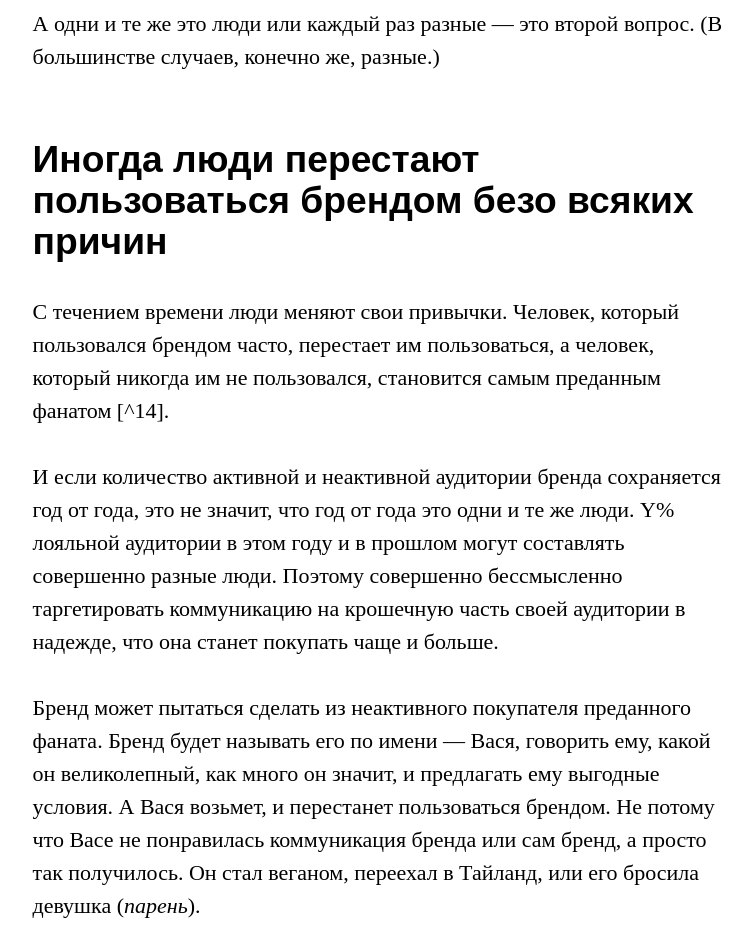
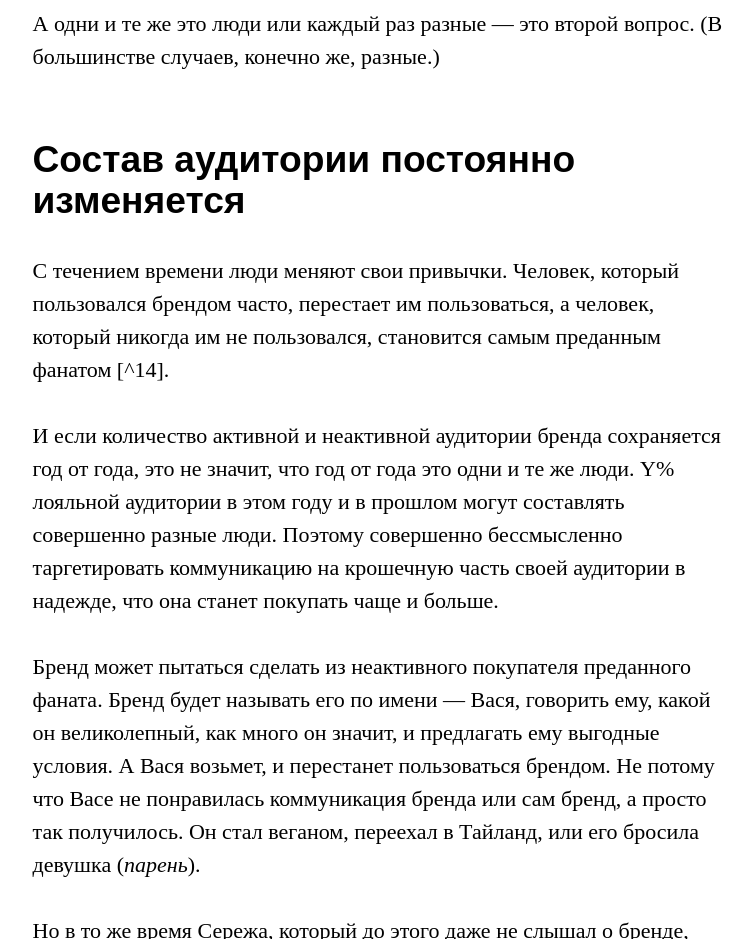
Before and after one commit to martyuk/read.martyuk.com, a Gatsby site: page /marketing-that-we-lost/ in a window 1280 px wide. Shown: the part 3980-4919 px from the top of the page, without its empty margins (17-769 px from the left). Built offline with nearby package versions, Linux system fonts and the light colour scheme; Gatsby itself is replaced by a stand-in of ours; some packages are replaced by stand-ins of ours.

Commit message:
Update Blog “marketing-that-we-lost”

```diff
--- a/content/blog/marketing-that-we-lost.md
+++ b/content/blog/marketing-that-we-lost.md
@@ -53,7 +53,7 @@ description: "В маркетинге есть вещи, о которых пр
 
 А одни и те же это люди или каждый раз разные — это второй вопрос. (В большинстве случаев, конечно же, разные.)
 
-## Иногда люди перестают пользоваться брендом безо всяких причин
+## Состав аудитории постоянно изменяется
 
 С течением времени люди меняют свои привычки. Человек, который пользовался брендом часто, перестает им пользоваться, а человек, который никогда им не пользовался, становится самым преданным фанатом [^14].
 
```
